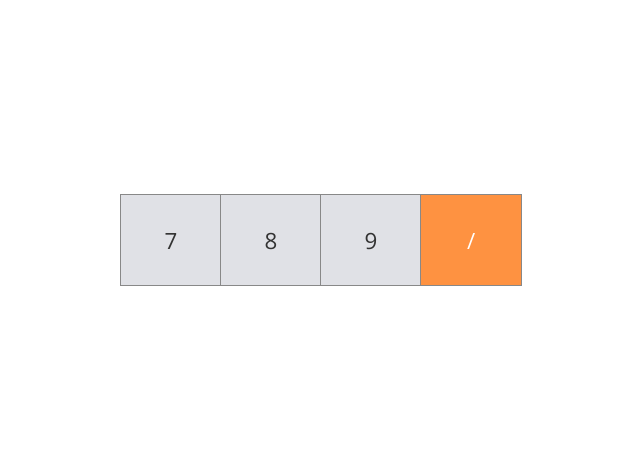
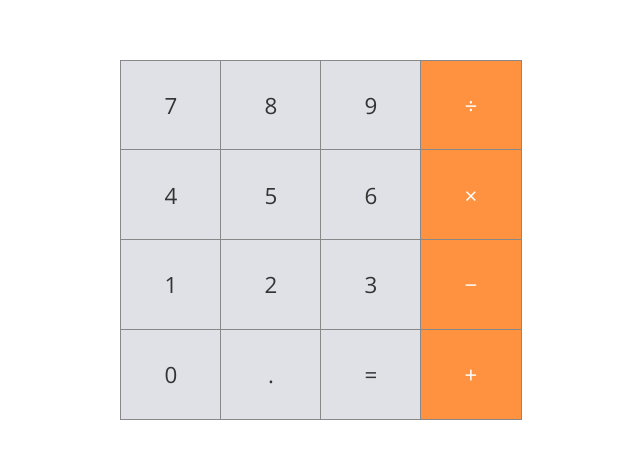
Before and after one commit to nataliecardot/react-calc, a React (Create React App) app: page / in a window 1280 px wide. Shown: the part 160-618 px from the top of the page, without its empty margins (319-959 px from the left). Built offline with nearby package versions, Linux system fonts and the light colour scheme.

Commit message:
Add additional calculator rows

```diff
--- a/src/App.css
+++ b/src/App.css
@@ -9,13 +9,10 @@
   justify-content: center;
   align-items: center;
   height: 100vh;
-  /* Percentage better to use than 100vw because 100vw accounts scrollbar as part of viewport; adds a horizontal scrollbar */
-  /* width: 100%; */
 }
 
 .calc-wrapper {
   width: 400px;
-  /* height: 600px; */
 }
 
 .row {
--- a/src/App.js
+++ b/src/App.js
@@ -11,7 +11,25 @@
             <Button>7</Button>
             <Button>8</Button>
             <Button>9</Button>
-            <Button>/</Button>
+            <Button>÷</Button>
+          </div>
+          <div className="row">
+            <Button>4</Button>
+            <Button>5</Button>
+            <Button>6</Button>
+            <Button>×</Button>
+          </div>
+          <div className="row">
+            <Button>1</Button>
+            <Button>2</Button>
+            <Button>3</Button>
+            <Button>−</Button>
+          </div>
+          <div className="row">
+            <Button>0</Button>
+            <Button>.</Button>
+            <Button>=</Button>
+            <Button>+</Button>
           </div>
         </div>
       </div>
```
